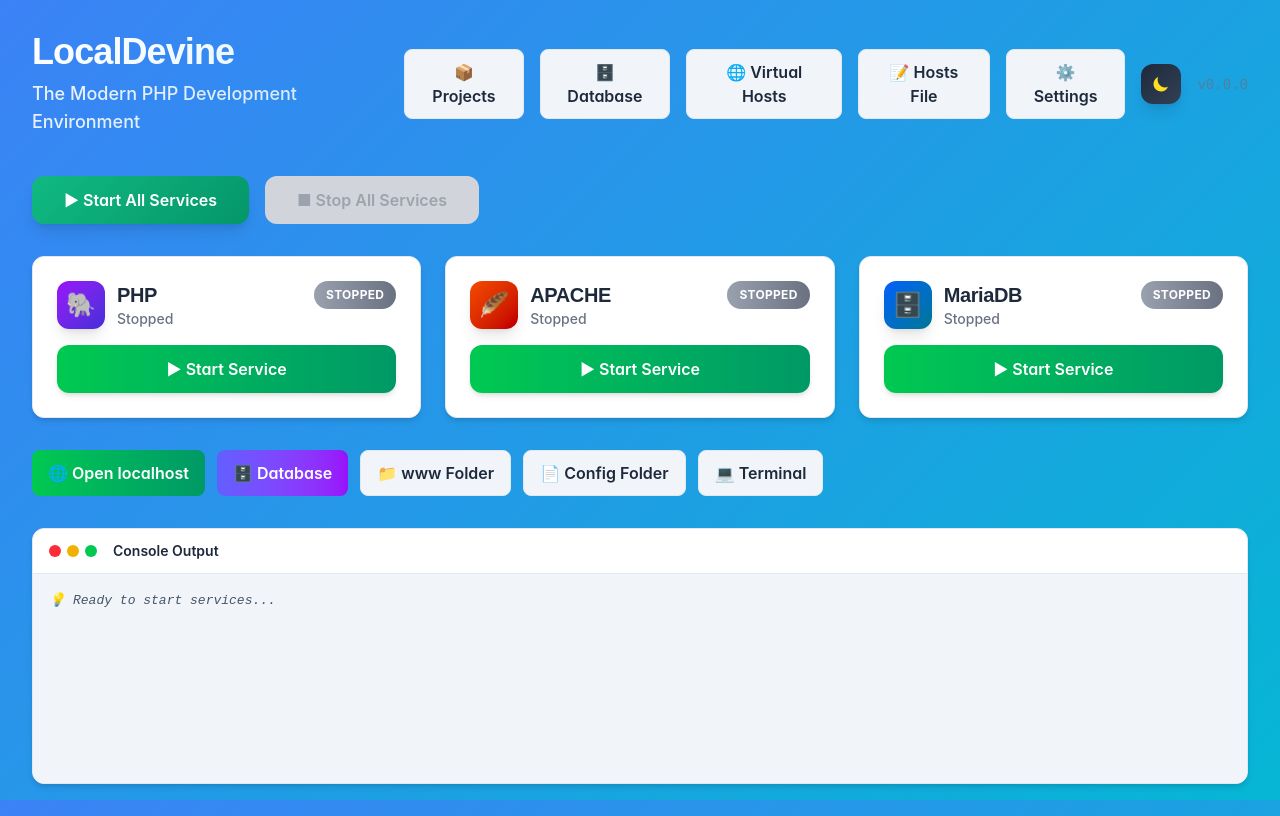
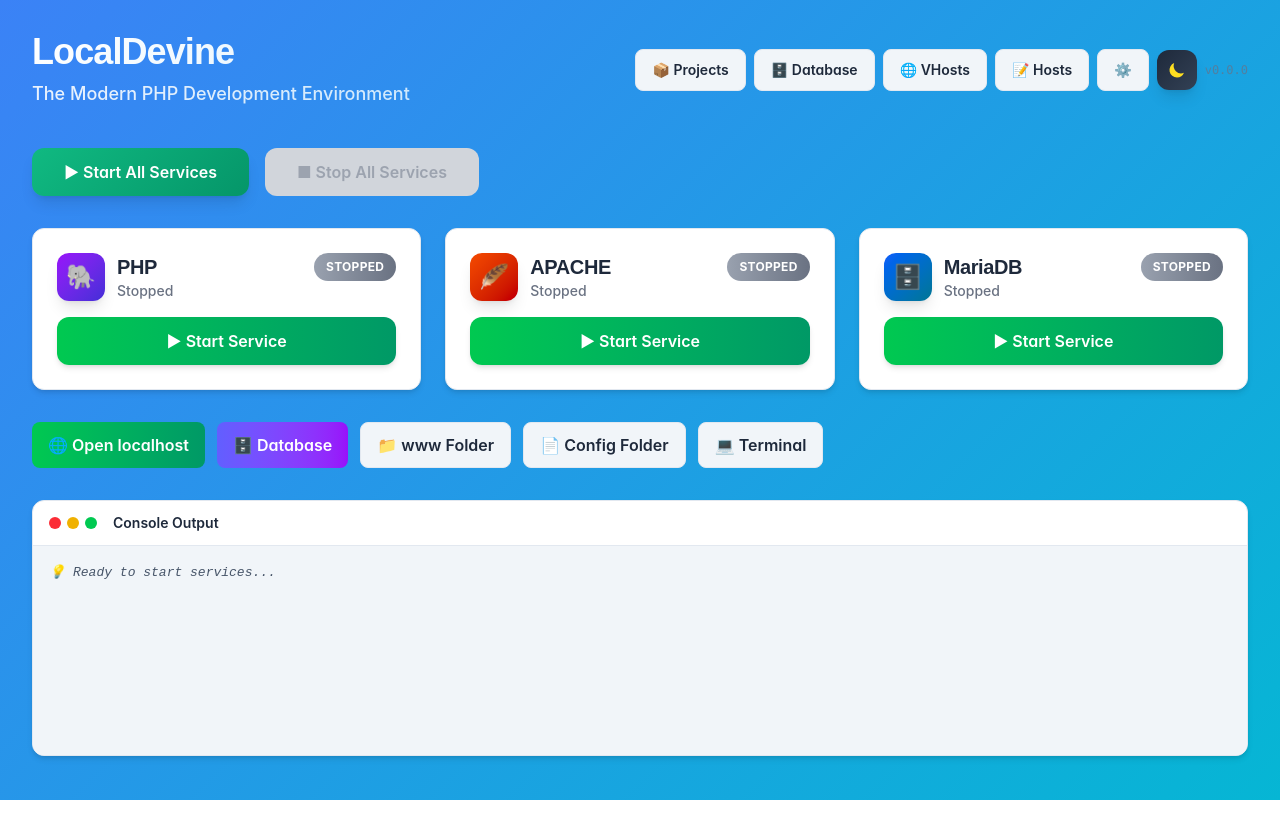
Before and after one commit to ohmiler/localdevine, a React (Vite) app: page / in a window 1280 px wide. Built offline with nearby package versions, Linux system fonts and the light colour scheme.

Commit message:
Improve header menu spacing - Reduce button gaps from gap-4 to gap-2 - Shorten text labels (Virtual Hosts  VHosts, Hosts File  Hosts) - Use icon-only for Settings button - Make buttons more compact with smaller padding

```diff
--- a/src/App.tsx
+++ b/src/App.tsx
@@ -222,39 +222,39 @@
           </h1>
           <p className="text-lg font-medium text-gradient opacity-90">The Modern PHP Development Environment</p>
         </div>
-        <div className="flex items-center gap-4">
+        <div className="flex items-center gap-2">
           <button
             onClick={() => setCurrentPage('templates')}
-            className="button-secondary"
+            className="button-secondary text-sm px-3 py-1.5"
           >
             📦 Projects
           </button>
           <button
             onClick={() => setCurrentPage('database')}
-            className="button-secondary"
+            className="button-secondary text-sm px-3 py-1.5"
           >
             🗄️ Database
           </button>
           <button
             onClick={() => setCurrentPage('vhosts')}
-            className="button-secondary"
+            className="button-secondary text-sm px-3 py-1.5"
           >
-            🌐 Virtual Hosts
+            🌐 VHosts
           </button>
           <button
             onClick={() => setCurrentPage('hosts')}
-            className="button-secondary"
+            className="button-secondary text-sm px-3 py-1.5"
           >
-            📝 Hosts File
+            📝 Hosts
           </button>
           <button
             onClick={() => setCurrentPage('settings')}
-            className="button-secondary"
+            className="button-secondary text-sm px-3 py-1.5"
           >
-            ⚙️ Settings
+            ⚙️
           </button>
           <ThemeToggle />
-          <div className="text-sm text-muted font-mono opacity-75">v{version}</div>
+          <span className="text-xs text-muted font-mono opacity-75">v{version}</span>
         </div>
       </header>
 
```
